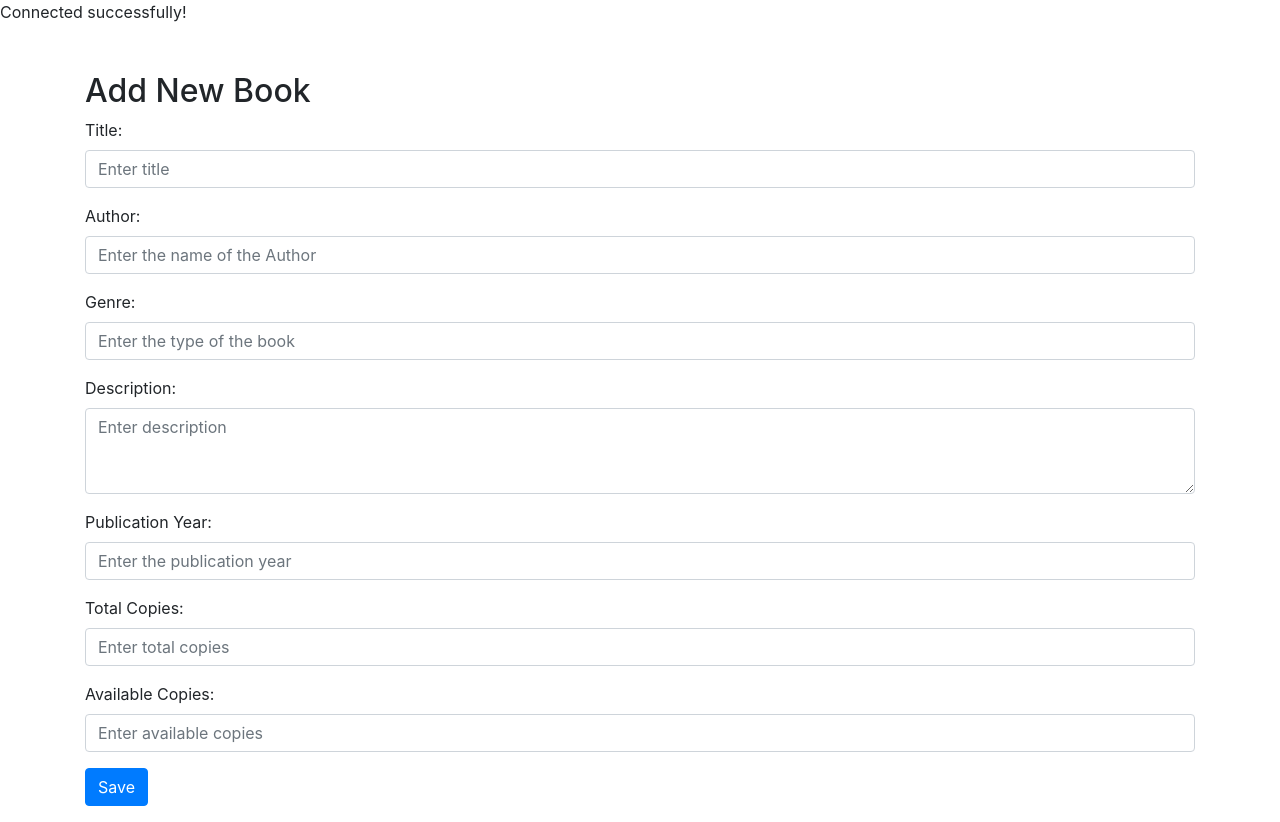
After one commit to SimoAcharouaou777/PHP-POO-MVC-PDO, a PHP site: page /Views/admin/addbook.php in a window 1280 px wide. The commit adds this page. Run offline with PHP 8.4, Linux system fonts and the light colour scheme; data comes from the database, SQL or seed files in the repository; data that the repository does not hold is empty.

Commit message:
worked in insert

```diff
--- a/App/Controller/Book.php
+++ b/App/Controller/Book.php
@@ -13,6 +13,19 @@ if($_SERVER["REQUEST_METHOD"] === "POST" && isset($_POST['bookid'])){
         echo"error";
     }
 }
+if(isset($_POST['submitaddbook'])){
+     $title = $_POST['title'] ;
+      $author = $_POST['author'];
+     $genre = $_POST['genre'] ;
+    $description =  $_POST['description'] ;
+      $publicationYear = $_POST['publicationYear'] ;
+     $totalCopies =  $_POST['totalCopies'];
+    $availableCopies = $_POST['availableCopies'] ;
+
+    if(books::creatbook($title , $author , $genre , $description , $publicationYear , $totalCopies , $availableCopies)){
+        echo"success";
+    }
+}
 
 
 
--- a/App/Model/books.php
+++ b/App/Model/books.php
@@ -37,6 +37,31 @@ class books{
   public function getAvailableCopies(){
     return $this->available_copies;
   }
+  ///////////////////////
+  public function settId(){
+    return $this->id;
+  }
+  public function setTitle($title){
+    $this->title = $title;
+   }
+  public function setAuthor($author){
+    $this->author = $author;
+  }
+  public function setGenre($genre){
+     $this->genre = $genre ;
+  }
+  public function setDescription($description){
+     $this->description = $description;
+  }
+  public function setPublicationYear($publication_year){
+     $this->publication_year = $publication_year;
+  }
+  public function setTotalCopies($total_copies){
+     $this->total_copies = $total_copies;
+  }
+  public function setAvailableCopies($available_copies){
+     $this->available_copies =$available_copies;
+  }
 
   public function __construct($title , $author , $genre , $description ,$publication_year ,$total_copies,$available_copies){
      $this->title = $title;
@@ -60,7 +85,7 @@ class books{
     // !important-- we did this code to call the element with the geters instead of an array , that is why we created a new instence in book class : !important
 
     foreach ($books_from_db as $key => $book) {
-      $book_instance = new books($book['title'] , $book['author'] , $book['genre'],
+      $book_instance = new books( $book['id'] ,$book['title'] , $book['author'] , $book['genre'],
       $book['description'] , $book['publication_year'] , $book['total_copies'] , $book['available_copies']);
       $books [] = $book_instance;
     }
@@ -76,18 +101,18 @@ class books{
      $statemnt->execute();
   }
 
-  public static function creatbook(){
+  public static function creatbook($title , $author , $genre , $description , $publication_year , $total_copies , $available_copies){
        global $connect;
       $sql="INSERT INTO Book (title , author , genre , description  ,publication_year , total_copies , available_copies)
-      VALUES (?,?,?,?,?,?,?)";
+      VALUES (:title , :author , :genre , :description , :publication_year , :total_copies , :available_copies)";
       $statemnt = $connect->prepare($sql);
-      $statemnt->bindParam(1,$this->title);
-      $statemnt->bindParam(2,$this->author);
-      $statemnt->bindParam(3,$this->genre);
-      $statemnt->bindParam(4,$this->description);
-      $statemnt->bindParam(5,$this->publication_year);
-      $statemnt->bindParam(6,$this->total_copies);
-      $statemnt->bindParam(7,$this->available_copies);
+      $statemnt->bindParam(':title', $title, PDO::PARAM_STR);
+      $statemnt->bindParam(':author', $author,PDO::PARAM_STR);
+      $statemnt->bindParam(':genre',$genre,PDO::PARAM_STR);
+      $statemnt->bindParam(':description',$description,PDO::PARAM_STR);
+      $statemnt->bindParam(':publication_year',$publication_year,PDO::PARAM_INT);
+      $statemnt->bindParam(':total_copies',$total_copies,PDO::PARAM_INT);
+      $statemnt->bindParam(':available_copies',$available_copies,PDO::PARAM_INT);
       $statemnt->execute();
   }
 
--- /dev/null
+++ b/Views/admin/addbook.php
@@ -0,0 +1,59 @@
+<?php
+include_once("../../App/Connection/connect.php");
+include_once("../../App/controller/Book.php");
+
+
+?>
+<!DOCTYPE html>
+<html lang="en">
+<head>
+  <meta charset="UTF-8">
+  <meta name="viewport" content="width=device-width, initial-scale=1, shrink-to-fit=no">
+  <link rel="stylesheet" href="https://maxcdn.bootstrapcdn.com/bootstrap/4.5.2/css/bootstrap.min.css">
+  <title>Add New Book</title>
+</head>
+<body>
+
+<div class="container mt-5">
+  <h2>Add New Book</h2>
+  <form method="post" action="">
+    <div class="form-group">
+      <label for="title">Title:</label>
+      <input type="text" class="form-control" id="title" name ="title" placeholder="Enter title" value="" required>
+    </div>
+    <div class="form-group">
+      <label for="title">Author:</label>
+      <input type="text" class="form-control" id="author" name="author" placeholder="Enter the name of the Author" value="" required>
+    </div>
+    <div class="form-group">
+      <label for="title">Genre:</label>
+      <input type="text" class="form-control" id="genre" name="genre" placeholder="Enter the type of the book" value="" required>
+    </div>
+    <div class="form-group">
+      <label for="description">Description:</label>
+      <textarea class="form-control" id="description" name="description" rows="3" placeholder="Enter description" value="" required></textarea>
+    </div>
+    <div class="form-group">
+      <label for="totalCopies">Publication Year:</label>
+      <input type="number" class="form-control" id="publicationYear" name="publicationYear" placeholder="Enter the publication year" value="" required>
+    </div>
+    <div class="form-group">
+      <label for="totalCopies">Total Copies:</label>
+      <input type="number" class="form-control" id="totalCopies" name="totalCopies" placeholder="Enter total copies" value="" required>
+    </div>
+    <div class="form-group">
+      <label for="totalCopies">Available Copies:</label>
+      <input type="number" class="form-control" id="available_copies" name="availableCopies" placeholder="Enter available copies" value="" required>
+    </div>
+    <button type="submit" class="btn btn-primary" name="submitaddbook">Save</button>
+  </form>
+</div>
+
+<script src="https://code.jquery.com/jquery-3.5.1.slim.min.js"></script>
+<script src="https://cdn.jsdelivr.net/npm/@popperjs/core@2.9.2/dist/umd/popper.min.js"></script>
+<script src="https://maxcdn.bootstrapcdn.com/bootstrap/4.5.2/js/bootstrap.min.js"></script>
+
+
+
+</body>
+</html>
```
Also changed, not shown: Views/admin/adminHome.php (+10 -2 lines), Views/admin/modify.php (added, +53 -0 lines).
